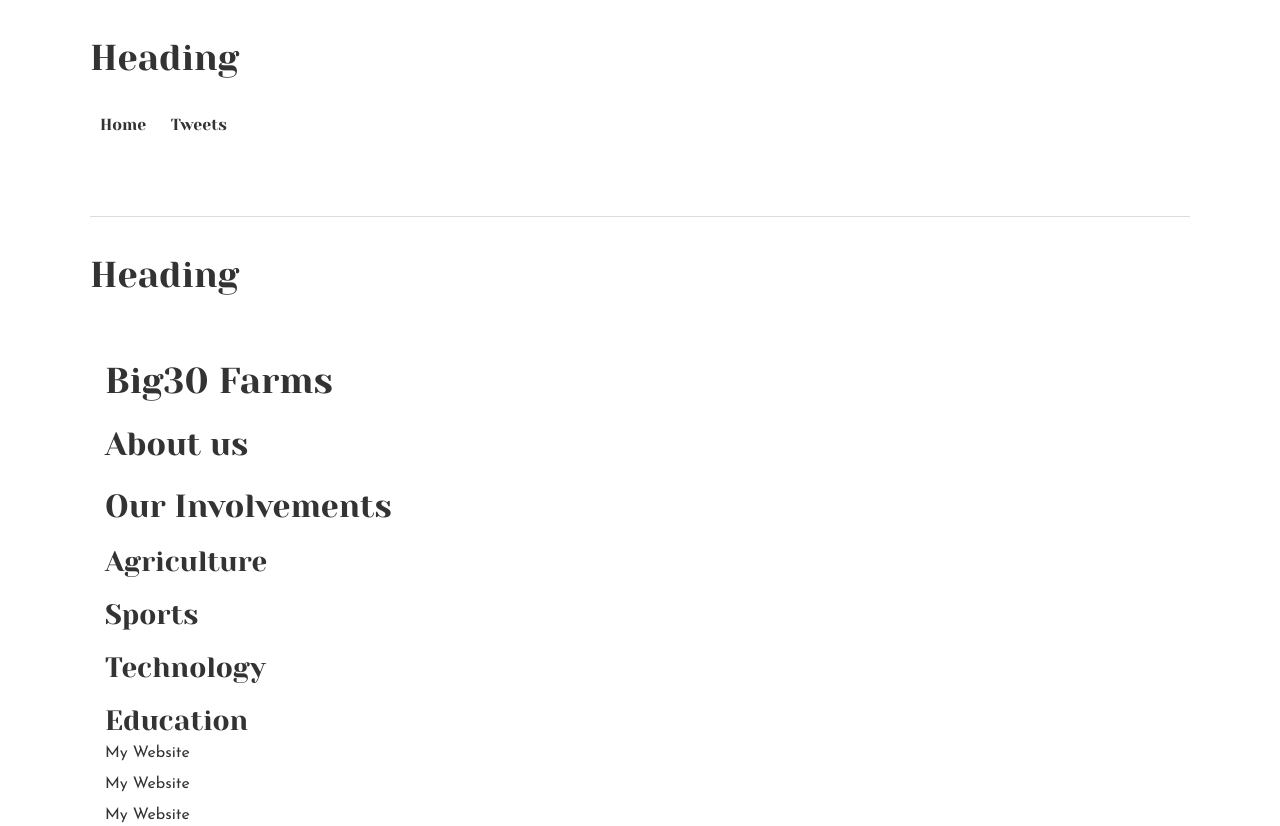
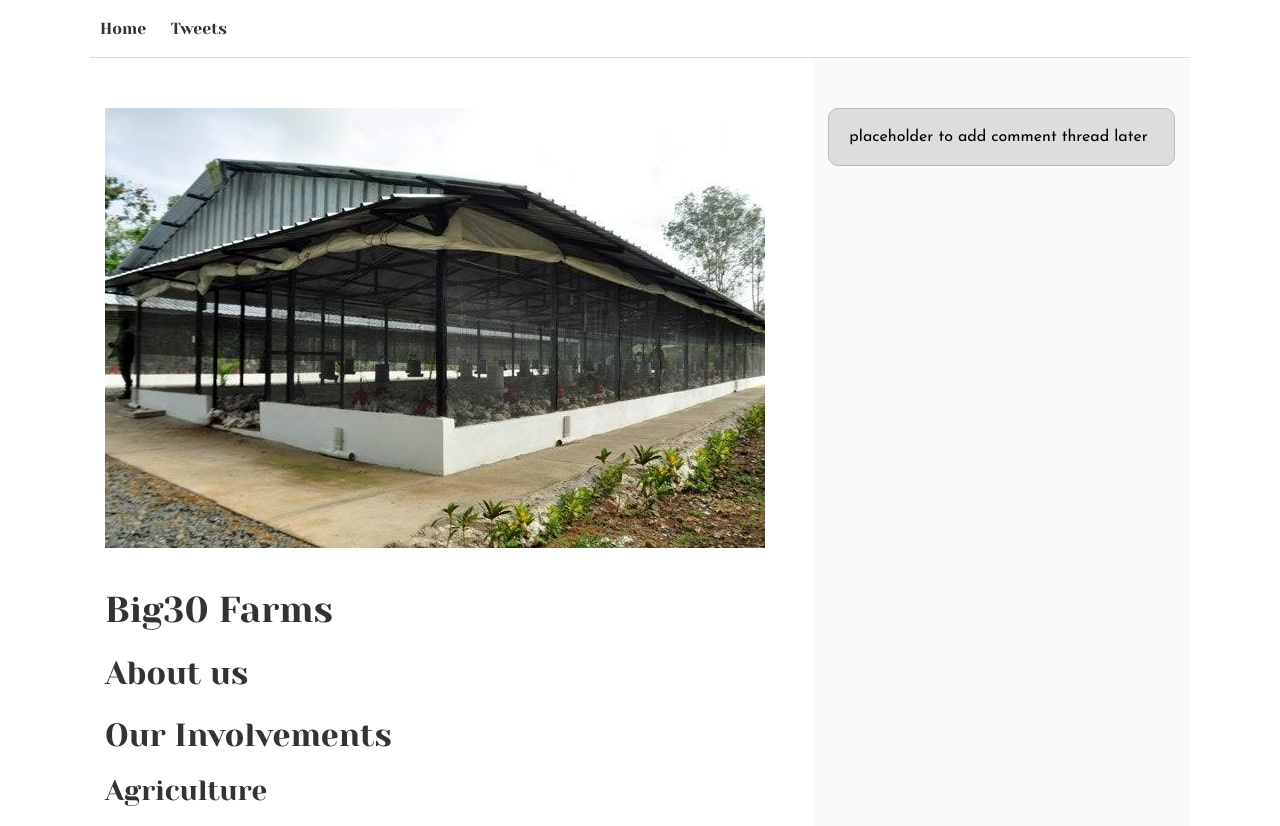
Before and after one commit to profmoi/My_First_Portfolio, a plain HTML site: page css_basic/index.html in a window 1280 px wide. Shown: the top 826 px of the page. Drawn offline with Linux system fonts and the light colour scheme.

Commit message:
css file modification

```diff
--- a/css_basic/index.html
+++ b/css_basic/index.html
@@ -10,9 +10,8 @@
 
 </head>
 <body>
-    <h1>Heading</h1>
+
     <header>
-
             <ul>
                 <li><a href="index.html">Home</a></li>
                 <li><a href="tweets.html">Tweets</a></li>
@@ -20,10 +19,11 @@
 
     </header>
 
-    <h1>Heading</h1>
+    <main>
 
-    <main>
         <article>
+          <a href="#"><img src="image1.jpeg" alt="cow image"></a>
+
             <h1>Big30 Farms</h1>
             <h2>About us</h2>
             <h2>Our Involvements</h2>
@@ -35,7 +35,6 @@
             <p>My Website</p>
             <p>My Website</p>
             <p>My Website</p>
-            <a href="https://www.youtube.com/watch?v=25Pt1AZO9EM"><img src="https://i.ibb.co/gTDZZT8/ALX-Logo-07.png" alt="click to farm video"></a>
 
             <table>
                 <caption>Table of Learners</caption>
--- a/css_basic/styles.css
+++ b/css_basic/styles.css
@@ -0,0 +1,20 @@
+body {
+    display: flex;
+    flex-direction: column;
+}
+
+main {
+    display: flex;
+    flex-direction: row;
+    flex: auto;
+}
+
+article {
+    flex: 2;
+    overflow-y: auto;
+}
+
+aside {
+    flex: 1;
+    overflow-y: auto;
+}
```
Also changed, not shown: css_basic/tweets.html (+2 -3 lines), css_basic/image1.jpeg (added), 1 other file.
